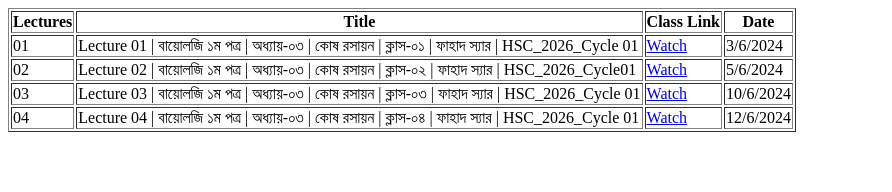
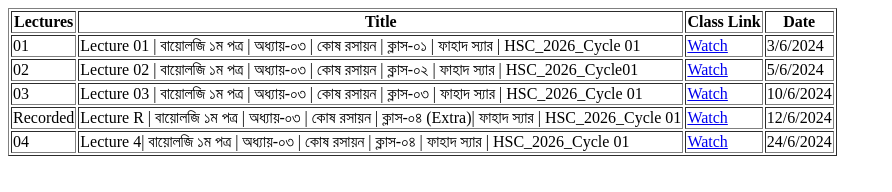
Before and after one commit to Sajid-Kabir/pcmbbiology, a plain HTML site: page Class.html in a window 1280 px wide. Shown: the whole page, without its empty margins (0-892 px from the left). Drawn offline with Linux system fonts and the light colour scheme.

Commit message:
Update Class.html

```diff
--- a/Class.html
+++ b/Class.html
@@ -25,10 +25,16 @@
 <td>  <a href="https://www.facebook.com/groups/ftcycle01biology26/permalink/383877430789528/">Watch</a></td>
 <td>10/6/2024</td>
 </tr><tr>
-<td>04</td>
-<td>Lecture 04 | বায়োলজি ১ম পত্র | অধ্যায়-০৩ | কোষ রসায়ন | ক্লাস-০৪ | ফাহাদ স্যার | HSC_2026_Cycle 01</td>
+<td>Recorded</td>
+<td>Lecture R | বায়োলজি ১ম পত্র | অধ্যায়-০৩ | কোষ রসায়ন | ক্লাস-০৪ (Extra)| ফাহাদ স্যার | HSC_2026_Cycle 01</td>
 <td>  <a href="https://www.facebook.com/groups/ftcycle01biology26/permalink/384907537353184/">Watch</a></td>
 <td>12/6/2024</td>
+</tr><tr>
+<td>04</td>
+<td>Lecture 4| বায়োলজি ১ম পত্র | অধ্যায়-০৩ | কোষ রসায়ন | ক্লাস-০৪ | ফাহাদ স্যার | HSC_2026_Cycle 01</td>
+<td>  <a href="https://www.facebook.com/groups/ftcycle01biology26/permalink/391334340043837/">Watch</a></td>
+<td>24/6/2024</td>
+
 
 </tr>
 </body>
```
